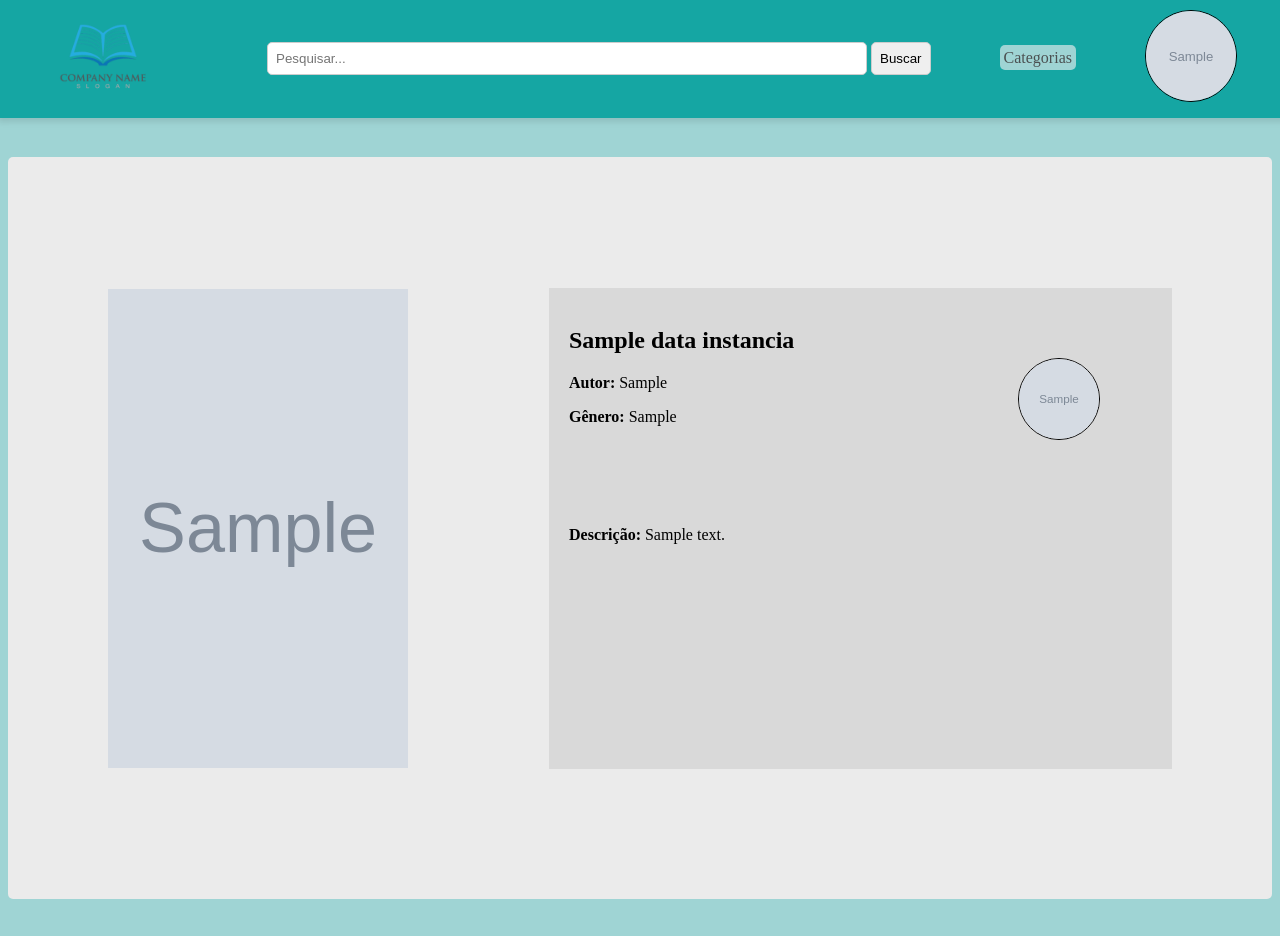
After one commit to apogeu-grupo1/processo-seletivo, a Flask app: template root/app/templates/instancia.html in a window 1280 px wide. The commit adds this page. Run offline with Flask 3, Linux system fonts and the light colour scheme; the template is opened without the code that fills it: most values are stand-ins (such as "Sample title", 1, 10 or a date in 2020); grey boxes marked "Sample" are stand-in pictures.

Commit message:
Integração pagina de instancia

```diff
--- a/root/app/app.py
+++ b/root/app/app.py
@@ -53,10 +53,11 @@ def search_books(query=None):
 
 def get_genero_data(cursor, nome_genero):
     cursor.execute('''
-            SELECT Livros."UUID Livro", Livros."Nome Livro", Livros."Autor Livro", Livros."ISBN Livro", Livros."Descricao do Livro", Livros."Foto Capa"
-            FROM Livros
+            SELECT Livros."UUID Livro", Livros."Nome Livro", Livros."Autor Livro", Livros."ISBN Livro", Livros."Descricao do Livro", Livros."Foto Capa",Instancias."UUID Instancia"
+            FROM Instancias
+            JOIN Livros ON Instancias."UUID Livro" = Livros."UUID Livro"
             JOIN Generos ON Livros."UUID Genero" = Generos."UUID Genero"
-            WHERE Generos."Nome Genero" = ?;
+            WHERE Generos."Nome Genero" = ? AND Instancias."Status Instancia" = 'Disponível';
         ''', (nome_genero,))
     return cursor.fetchall()
 
@@ -76,10 +77,23 @@ def get_generos_cliente(cursor, cliente_id):
         ''', (cliente_id,))
 
         generos_cliente = cursor.fetchone()
+
         return generos_cliente[0].split(", ") if generos_cliente else []
 
 def get_all_generos(cursor):
     cursor.execute('SELECT "Nome Genero" FROM Generos')
+    return cursor.fetchall()
+
+def get_data_instancia(cursor, uuid_instancia):
+    cursor.execute('''
+            SELECT Livros."Nome Livro", Livros."Autor Livro", Livros."Descricao do Livro", Livros."Foto Capa", Generos."Nome Genero", Instancias."UUID Instancia", Clientes."Foto CLiente"
+            FROM Instancias
+            JOIN Livros ON Instancias."UUID Livro" = Livros."UUID Livro"
+            JOIN Generos ON Livros."UUID Genero" = Generos."UUID Genero"
+            JOIN Clientes ON Instancias."UUID Cliente" = Clientes."UUID Cliente"
+            WHERE Instancias."UUID Instancia" = ?;
+        ''', (uuid_instancia,))
+
     return cursor.fetchall()
 
 
@@ -159,8 +173,6 @@ def home():
     if not login_token:
         return redirect(url_for('loginPost'))
 
-
-
     #FUNCAO GET_GENEROS_CLIENTE ***********************************
     with connect_db() as conn:
         cursor = conn.cursor()
@@ -172,11 +184,28 @@ def home():
         all_generos = get_all_generos(cursor)
 
     # Preparar os dados para renderização
-    data1 = [{"id": row[0], "nome": row[1], "autor": row[2], "ISBN": row[3], "descricao": row[4], "foto": row[5]} for row in data_genero[0]] if len(data_genero) > 0 else []
-    data2 = [{"id": row[0], "nome": row[1], "autor": row[2], "ISBN": row[3], "descricao": row[4], "foto": row[5]} for row in data_genero[1]] if len(data_genero) > 1 else []
-    data3 = [{"id": row[0], "nome": row[1], "autor": row[2], "ISBN": row[3], "descricao": row[4], "foto": row[5]} for row in data_genero[2]] if len(data_genero) > 2 else []
+    data1 = [{"id": row[0], "nome": row[1], "autor": row[2], "ISBN": row[3], "descricao": row[4], "foto": row[5], "uuid_instancia": row[6]} for row in data_genero[0]] if len(data_genero) > 0 else []
+    data2 = [{"id": row[0], "nome": row[1], "autor": row[2], "ISBN": row[3], "descricao": row[4], "foto": row[5], "uuid_instancia": row[6]} for row in data_genero[1]] if len(data_genero) > 1 else []
+    data3 = [{"id": row[0], "nome": row[1], "autor": row[2], "ISBN": row[3], "descricao": row[4], "foto": row[5], "uuid_instancia": row[6]} for row in data_genero[2]] if len(data_genero) > 2 else []
 
     return render_template('pagina-inicial.html', data1=data1, data2=data2, data3=data3, foto_cliente=foto_cliente, lista_generos=lista_generos, all_generos=all_generos)
+
+@app.route('/books/<UUID_Instancia>')
+def books(UUID_Instancia):
+    cliente_id = session.get('cliente_id')
+
+    with connect_db() as conn:
+        cursor = conn.cursor()
+
+        data = get_data_instancia(cursor, UUID_Instancia)
+        foto_cliente = get_foto_cliente(cursor,cliente_id)[0]
+        all_generos = get_all_generos(cursor)
+        data_Instancia = [{"nome_livro": row[0], "autor_livro": row[1], "descricao_livro": row[2], "foto_livro": row[3], "genero_livro": row[4], "uuid_instancia": row[5], "foto_cliente": row[6]} for row in data]
+
+
+    return render_template('instancia.html', data_Instancia=data_Instancia, foto_cliente=foto_cliente, all_generos=all_generos)
+
+
 
 # Execução da aplicação
 if __name__ == '__main__':
--- /dev/null
+++ b/root/app/static/css/instancia.css
@@ -0,0 +1,198 @@
+body {
+    background-color: #9FD4D4;
+}
+
+main {
+    display: flex;
+    justify-content: center;
+    align-items: center;
+    height: 100vh;
+    margin: 0;
+
+}
+
+.navbar {
+    background-color:  #15A6A3;
+    height: 100px;
+    display: flex;
+    align-items: center;
+    justify-content: space-between;
+    width: 100%;
+    padding: 10px 20px;
+    position: relative;
+    bottom: 10px;
+    right: 10px;
+    box-shadow: 0 4px 6px rgba(0, 0, 0, 0.1);
+
+}
+
+.navbar .logo {
+    height: 150px;
+    margin-left: 10px;
+
+}
+
+.profile {
+    position: relative;
+    display: inline-block;
+}
+
+.profile img{
+    height: 90px;
+    width: 90px;
+    border-radius: 50%;
+    border: 1.5px solid black;
+    position: relative;
+    margin-right: 45px;
+}
+
+.profile img:hover {
+    border: 1px solid white;
+}
+
+.searchbar{
+    display: flex;
+    align-items: center;
+    flex-direction: row;
+    margin-left: 50px;
+}
+
+.searchbar input {
+    width: 600px;
+    padding: 8px;
+    border-radius: 5px;
+    border: 1px solid #ccc;
+    box-sizing: border-box;
+}
+
+.searchbar button{
+    height: 100%;
+    padding: 8px;
+    border-radius: 5px;
+    border: 1px solid #ccc;
+}
+
+.nav-links {
+    list-style-type: none; /* Tira as bolinhas de topico da lista*/
+    margin: 30px;
+    padding: 0;
+    display: flex;
+}
+
+.nav-links li a {
+    color: rgb(75, 80, 81);
+    text-decoration: none;
+    background-color: #9FD4D4;
+    border-radius: 5px;
+    padding: 4px;
+}
+
+.nav-links li a:hover {
+    background-color: #fefdfd;
+    border-radius: 5px;
+}
+
+.dropdown-categorias-menu{
+    position: absolute;
+    box-shadow: 0 0 2px black;
+    display: none;
+    background-color: white;
+    border-radius: 4px;
+}
+
+.dropdown-categorias-menu a{
+    display: block;
+    color: black;
+    border-bottom: 1px solid #f1f1f1;
+    text-decoration: none;
+    padding: 12px 16px;
+}
+
+.dropdown-categorias-menu a:hover {
+    background-color: #ddd;
+}
+
+.dropdown-categorias:hover .dropdown-categorias-menu{
+    display: block;
+}
+
+.dropdown-foto {
+    display: none;
+    position: absolute;
+    background-color: white;
+    box-shadow: 0 0 2px black;
+    border-radius: 4px;
+
+}
+
+.dropdown-foto a {
+    color: black;
+    padding: 12px 16px;
+    text-decoration: none;
+    display: block;
+    border-bottom: 1px solid #f1f1f1;
+}
+
+.dropdown-foto a:hover {
+    background-color: #ddd;
+}
+
+.profile:hover .dropdown-foto {
+    display: block;
+}
+
+.container-instancia {
+    width: 1321px;
+    height: 742px;
+    display: flex;
+    justify-content: space-between;
+    align-items: center;
+    background-color: #EBEBEB;
+    border-radius: 5px;
+}
+
+.left-rectangle {
+    width: 300px;
+    height: 479px;
+    background-color: #D9D9D9;
+    margin-left: 100px;
+}
+
+.left-rectangle .foto {
+    width: 100%;
+    height: 100%;
+    object-fit: cover;
+}
+
+.right-rectangle {
+    width: 583px;
+    height: 441px;
+    background-color: #D9D9D9;
+    display: flex;
+    justify-content: space-between;
+    padding: 20px;
+    margin-right: 100px;
+}
+
+
+.right-rectangle .text-content .descricao-livro {
+    margin-top: 100px;
+}
+
+.text-content {
+    width: 60%;
+}
+
+.image-content {
+    width: 35%;
+}
+
+.right-rectangle .foto-perfil {
+    width: 80px;
+    height: 80px;
+    object-fit: cover;
+    margin-left: 70px;
+    margin-top: 50px;
+    border-radius: 50%;
+    border: 1.5px solid black;
+}
--- a/root/app/templates/busca-livros.html
+++ b/root/app/templates/busca-livros.html
@@ -27,7 +27,7 @@
 
                 <div class="dropdown-categorias-menu">
                     {% for item in lista_generos %}
-                    <a href="#categorias1">{{item}}</a>
+                    <a href="#categorias1">{{item[0]}}</a>
                     {% endfor %}
                 </div>
             </li>
--- /dev/null
+++ b/root/app/templates/instancia.html
@@ -0,0 +1,66 @@
+<!DOCTYPE html>
+<html lang="en">
+<head>
+    <meta charset="UTF-8">
+    <meta name="viewport" content="width=device-width, initial-scale=1.0">
+    <title>{{ data_Instancia[0].nome_livro }}</title>
+    <link rel="stylesheet" href="{{ url_for('static', filename='css/instancia.css') }}">
+</head>
+<body>
+    <nav class="navbar">
+        <div class="logo">
+            <a href="/home">
+                <img src="{{ url_for('static', filename='img/logo.png') }}" alt="Logo" height="150">
+            </a>
+        </div>
+
+        <div class="searchbar">
+            <form action="/search" method="GET">
+                <input type="text" name="q" placeholder="Pesquisar...">
+                <button class="botao-busca" type="submit">Buscar</button>
+            </form>
+        </div>
+
+        <ul class="nav-links">
+            <li class="dropdown-categorias">
+                <a href="#categorias">Categorias</a> <!-- Mudar o link de redirecionamento -->
+
+                <div class="dropdown-categorias-menu"> <!-- Colocar funcao no backend -->
+                    {% for item in all_generos %}
+                    <a href="#categorias1">{{ item[0] }}</a>
+                    {% endfor %}
+                </div>
+            </li>
+        </ul>
+        <div class="profile">
+            <a href="#perfil"></a>
+                <img src="{{ foto_cliente }}" alt="Perfil" height="80">
+            </a>
+            <div class="dropdown-foto">
+                <a href="#meuperfil">Meu Perfil</a>
+                <a href="#configuracoes">Configurações</a>
+                <a href="#sair">Sair</a>
+            </div>
+        </div>
+    </nav>
+    {% set item = data_Instancia[0] %}
+    <main>
+		<div class="container-instancia">
+			<div class="left-rectangle">
+				<img class="foto" src="{{item.foto_livro}}" alt="Imagem do Livro">
+			</div>
+			<div class="right-rectangle">
+				<div class="text-content">
+					<h2>{{ item.nome_livro }}</h2>
+					<p><strong>Autor:</strong> {{ item.autor_livro }}</p>
+					<p><strong>Gênero:</strong> {{ item.genero_livro }}</p>
+					<p class="descricao-livro"><strong>Descrição:</strong> {{ item.descricao_livro }}</p>
+				</div>
+				<div class="image-content">
+					<img class="foto-perfil" src="{{ item.foto_cliente }}" alt="Imagem do Dono">
+				</div>
+			</div>
+		</div>
+	</main>
+</body>
+</html>
```
Also changed, not shown: root/app/templates/pagina-inicial.html (+4 -4 lines).
